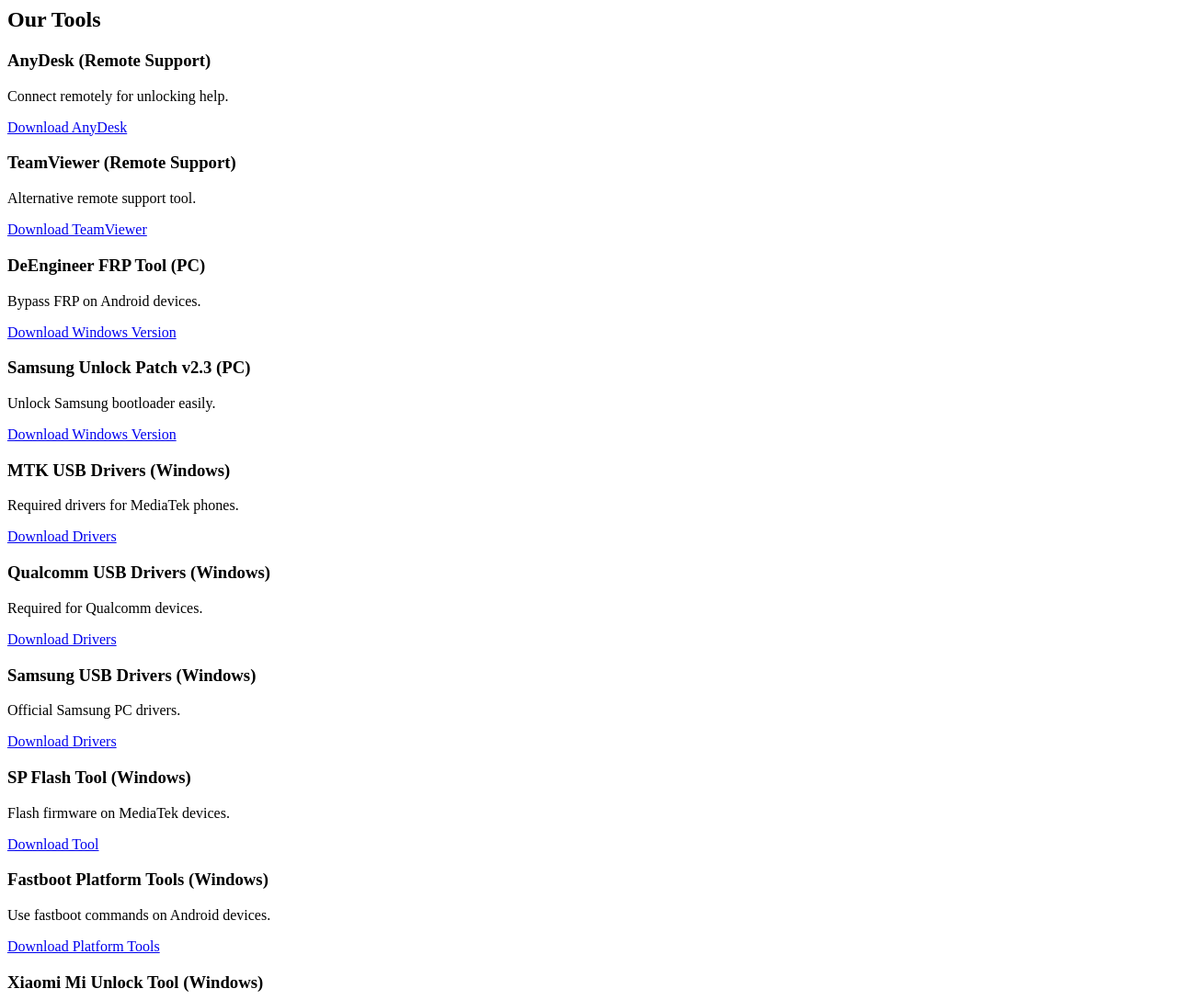
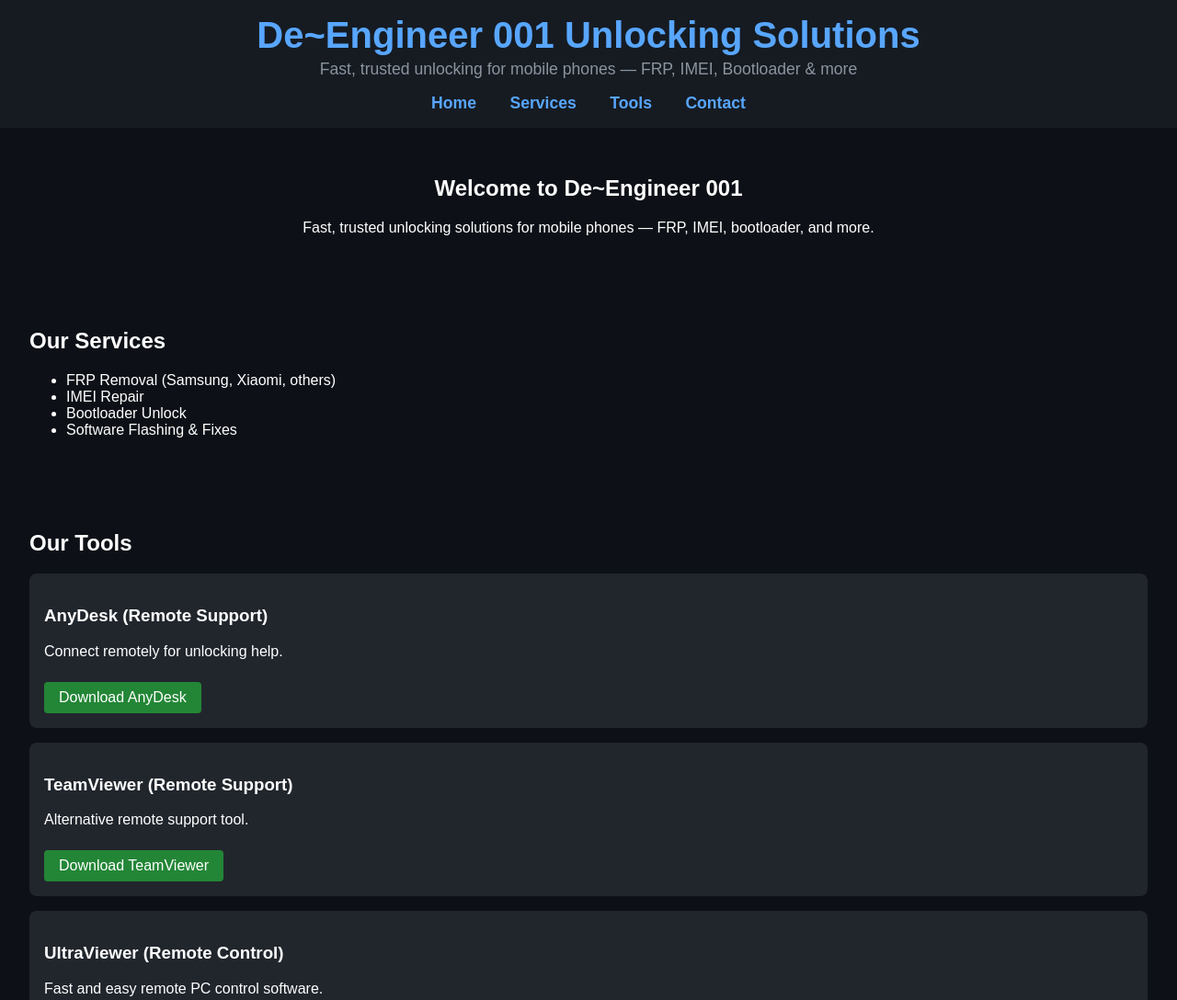
Before and after one commit to Hasdantech001/deengineer-unlock-site, a plain HTML site: page index.html in a window 1280 px wide. Shown: the top 1088 px of the page at 92% size. Drawn offline with Linux system fonts and the light colour scheme.

Commit message:
Update changes

```diff
--- a/index.html
+++ b/index.html
@@ -1,3 +1,102 @@
+<!DOCTYPE html>
+<html lang="en">
+<head>
+  <meta charset="UTF-8" />
+  <meta name="viewport" content="width=device-width, initial-scale=1" />
+  <meta name="description" content="De~Engineer 001 Unlocking Solutions - Unlock your mobile phones, FRP removal, and custom software tools" />
+  <title>De~Engineer 001 Unlocking Solutions</title>
+  <style>
+    body {
+      font-family: Arial, sans-serif;
+      margin: 0;
+      padding: 0;
+      background-color: #0d1117;
+      color: #ffffff;
+    }
+    header {
+      background-color: #161b22;
+      padding: 1rem;
+      text-align: center;
+    }
+    header h1 {
+      margin: 0;
+      font-size: 2.5rem;
+      color: #58a6ff;
+    }
+    header p.subtitle {
+      margin: 0.25rem 0 0;
+      font-size: 1.1rem;
+      color: #8b949e;
+    }
+    nav {
+      margin-top: 1rem;
+    }
+    nav a {
+      color: #58a6ff;
+      margin: 0 1rem;
+      text-decoration: none;
+      font-weight: bold;
+      font-size: 1.1rem;
+    }
+    .hero {
+      padding: 2rem;
+      text-align: center;
+    }
+    .section {
+      padding: 2rem;
+    }
+    .tools {
+      background-color: #21262d;
+      padding: 1rem;
+      border-radius: 8px;
+      margin-bottom: 1rem;
+    }
+    footer {
+      background-color: #161b22;
+      text-align: center;
+      padding: 1rem;
+      font-size: 0.8rem;
+    }
+    .button {
+      background-color: #238636;
+      color: white;
+      padding: 0.5rem 1rem;
+      border: none;
+      border-radius: 4px;
+      cursor: pointer;
+      text-decoration: none;
+      display: inline-block;
+      margin-top: 0.5rem;
+    }
+  </style>
+</head>
+<body>
+  <header>
+    <h1>De~Engineer 001 Unlocking Solutions</h1>
+    <p class="subtitle">Fast, trusted unlocking for mobile phones — FRP, IMEI, Bootloader & more</p>
+    <nav>
+      <a href="#home">Home</a>
+      <a href="#services">Services</a>
+      <a href="#tools">Tools</a>
+      <a href="#contact">Contact</a>
+    </nav>
+  </header>
+
+  <section class="hero" id="home">
+    <h2>Welcome to De~Engineer 001</h2>
+    <p>Fast, trusted unlocking solutions for mobile phones — FRP, IMEI, bootloader, and more.</p>
+  </section>
+
+  <section class="section" id="services">
+    <h2>Our Services</h2>
+    <ul>
+      <li>FRP Removal (Samsung, Xiaomi, others)</li>
+      <li>IMEI Repair</li>
+      <li>Bootloader Unlock</li>
+      <li>Software Flashing & Fixes</li>
+    </ul>
+  </section>
+
   <section class="section" id="tools">
     <h2>Our Tools</h2>
 
@@ -11,6 +110,12 @@
       <h3>TeamViewer (Remote Support)</h3>
       <p>Alternative remote support tool.</p>
       <a href="https://download.teamviewer.com/download/TeamViewer_Setup.exe" class="button" target="_blank" rel="noopener noreferrer">Download TeamViewer</a>
+    </div>
+
+    <div class="tools">
+      <h3>UltraViewer (Remote Control)</h3>
+      <p>Fast and easy remote PC control software.</p>
+      <a href="https://www.ultraviewer.net/download/UltraViewer.exe" class="button" target="_blank" rel="noopener noreferrer">Download UltraViewer</a>
     </div>
 
     <div class="tools">
@@ -60,10 +165,16 @@
       <p>Official bootloader unlock for Xiaomi devices.</p>
       <a href="https://en.miui.com/unlock/" class="button" target="_blank" rel="noopener noreferrer">Download Unlock Tool</a>
     </div>
+  </section>
 
   <section class="section" id="contact">
     <h2>Contact Us</h2>
     <p>WhatsApp: <a href="https://wa.me/23275800808" class="button" target="_blank" rel="noopener noreferrer">Chat Now</a></p>
     <p>Email: <a href="mailto:hasdantech002@gmail.com" class="button">hasdantech002@gmail.com</a></p>
   </section>
-</section>
+
+  <footer>
+    <p>&copy; 2025 De~Engineer 001 Unlocking Solutions. All rights reserved.</p>
+  </footer>
+</body>
+</html>
```
Lines whose indentation alone changed are shown as unchanged.
